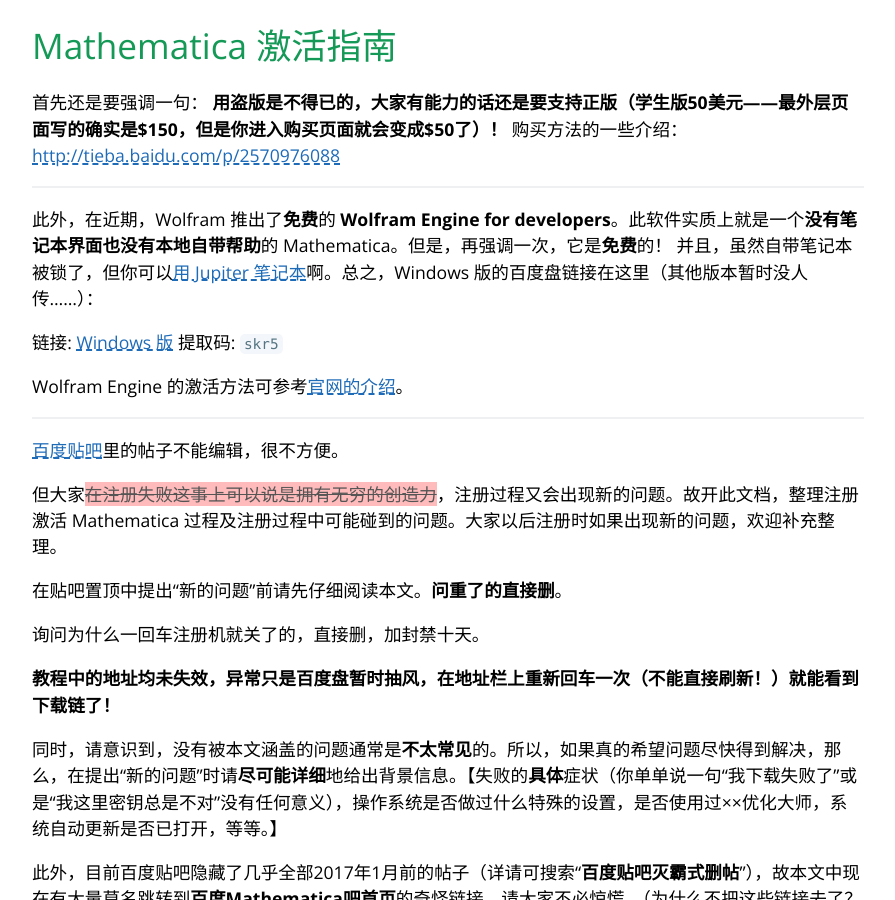
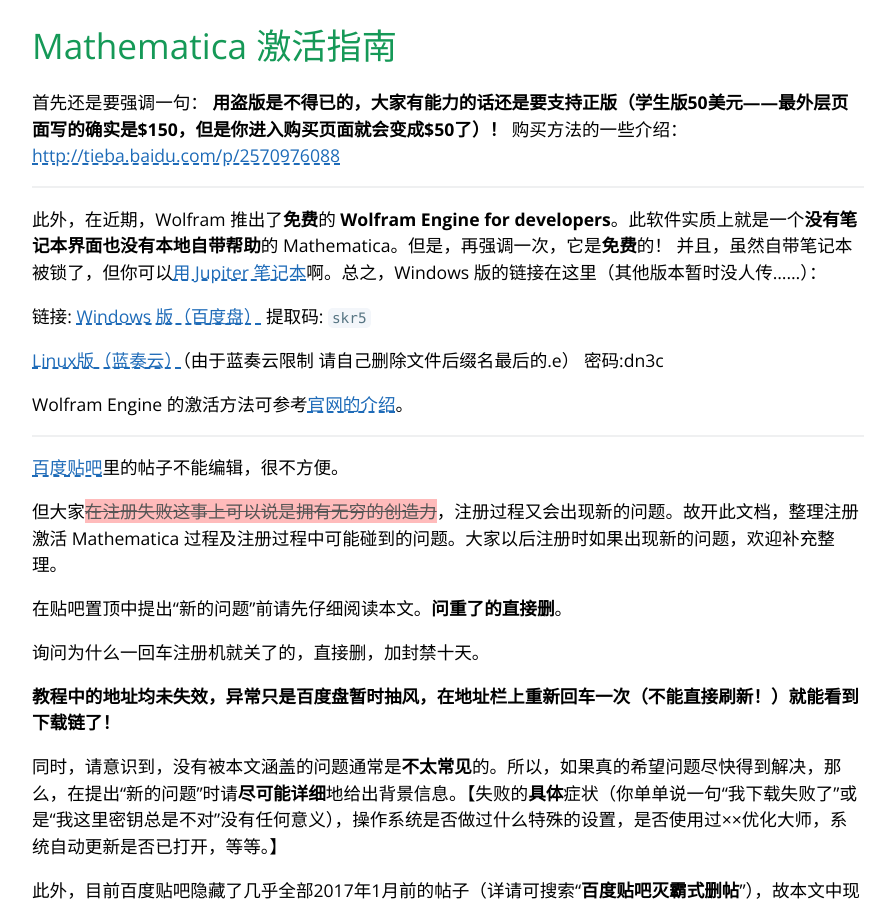
Before and after one commit to TieBaMma/InstallTutorial, a Jekyll site: the page built from index.md, in a window 1280 px wide and 900 px high, scrolled down 454 px. Shown: the whole window, without its empty margins (192-1087 px from the left). Built offline with Jekyll 4.4.1, drawn with Linux system fonts in a browser that asks for light colours.

Commit message:
Update index.md
加入Wolfram Engine的Linux版链接。

```diff
--- a/index.md
+++ b/index.md
@@ -11,10 +11,13 @@
 
 ---
 
-此外，在近期，Wolfram 推出了**免费**的 **Wolfram Engine for developers**。此软件实质上就是一个**没有笔记本界面也没有本地自带帮助**的 Mathematica。但是，再强调一次，它是**免费**的！ 并且，虽然自带笔记本被锁了，但你可以[用 Jupiter 笔记本](https://mathematica.stackexchange.com/q/198839/1871)啊。总之，Windows 版的百度盘链接在这里（其他版本暂时没人传……）：
+此外，在近期，Wolfram 推出了**免费**的 **Wolfram Engine for developers**。此软件实质上就是一个**没有笔记本界面也没有本地自带帮助**的 Mathematica。但是，再强调一次，它是**免费**的！ 并且，虽然自带笔记本被锁了，但你可以[用 Jupiter 笔记本](https://mathematica.stackexchange.com/q/198839/1871)啊。总之，Windows 版的链接在这里（其他版本暂时没人传……）：
 
-链接: [Windows 版](https://pan.baidu.com/s/1k2QxF05XnSKd1QIWz-y9vw)
+链接: [Windows 版（百度盘）](https://pan.baidu.com/s/1k2QxF05XnSKd1QIWz-y9vw)
 提取码: `skr5`
+
+[Linux版（蓝奏云）](https://www.lanzous.com/b00n4te9a/)（由于蓝奏云限制 请自己删除文件后缀名最后的.e）
+密码:dn3c
 
 Wolfram Engine 的激活方法可参考[官网的介绍](http://support.wolfram.com/kb/45743)。
 
```
